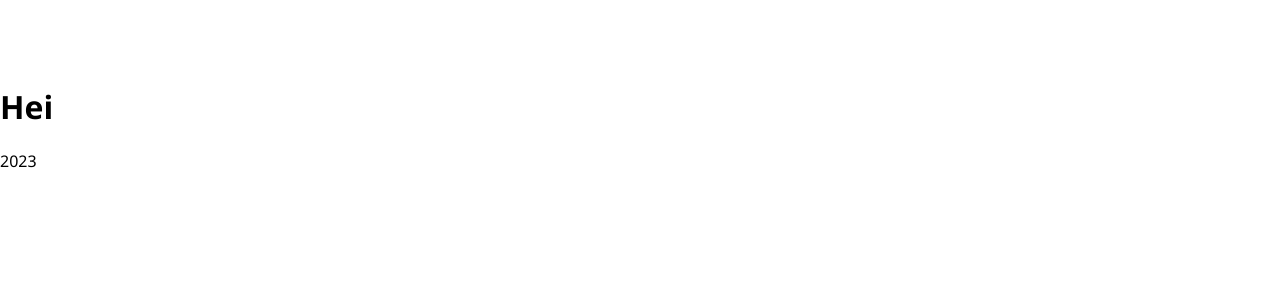
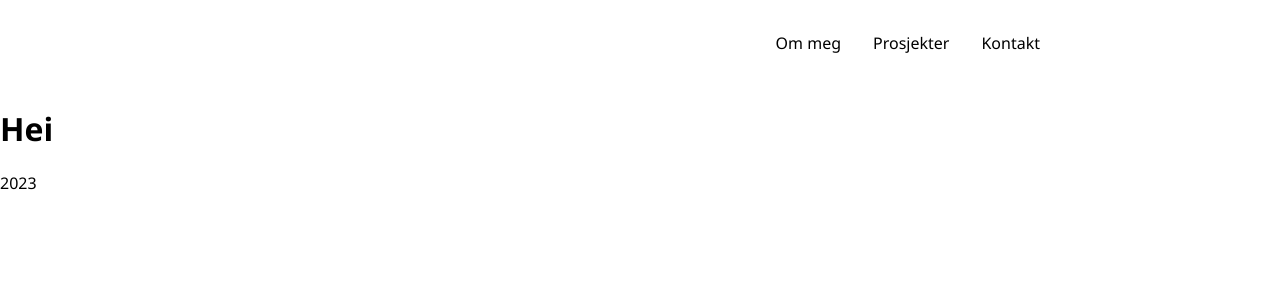
Before and after one commit to asimenstad/portfolio_2, a React (Vite) app: page / in a window 1280 px wide. Shown: the top 300 px of the page. Built offline with nearby package versions, Linux system fonts and the light colour scheme.

Commit message:
Create header

```diff
--- a/src/components/Nav/Nav.jsx
+++ b/src/components/Nav/Nav.jsx
@@ -11,7 +11,17 @@ function Nav() {
         <S.HamburgerWrapper>
           <Hamburger className="hamburger" toggled={isOpen} toggle={setOpen} size={20} />
         </S.HamburgerWrapper>
-        <S.NavLinks isOpen={isOpen}></S.NavLinks>
+        <S.NavLinks isOpen={isOpen}>
+          <li>
+            <S.NavLink>Om meg</S.NavLink>
+          </li>
+          <li>
+            <S.NavLink>Prosjekter</S.NavLink>
+          </li>
+          <li>
+            <S.NavLink>Kontakt</S.NavLink>
+          </li>
+        </S.NavLinks>
       </S.Nav>
     </S.Header>
   );
--- a/src/components/Nav/Nav.styles.jsx
+++ b/src/components/Nav/Nav.styles.jsx
@@ -3,15 +3,16 @@ import styled from "styled-components";
 export const Header = styled.header`
   display: flex;
   justify-content: center;
-  padding: 1rem;
+  padding: 1rem 2rem;
 `;
 
 export const Nav = styled.nav`
   display: flex;
   flex-direction: column;
   width: 100%;
-  max-width: 1200px;
+  max-width: 800px;
   gap: 2rem;
+  position: relative;
   @media screen and (min-width: 600px) {
     flex-direction: row;
   }
@@ -40,8 +41,8 @@ export const NavLinks = styled.ul`
 `;
 
 export const NavLink = styled.a`
-  background: linear-gradient(currentColor, currentColor) left bottom / 0 2px no-repeat;
-  padding-bottom: 0.1rem;
+  background: linear-gradient(currentColor, currentColor) left bottom / 0 0.1rem no-repeat;
+  padding-bottom: 0.2rem;
   transition: 0.5s background-size;
   :hover {
     background-size: 100% 0.1rem;
--- a/src/styles/GlobalStyles.jsx
+++ b/src/styles/GlobalStyles.jsx
@@ -17,6 +17,12 @@ body{
 h1, h2,h3{
     font-family: var(--font-primary);
 }
+li{
+    list-style: none;
+}
+a{
+    cursor: pointer;
+}
 `;
 
 export default GlobalStyle;
```
